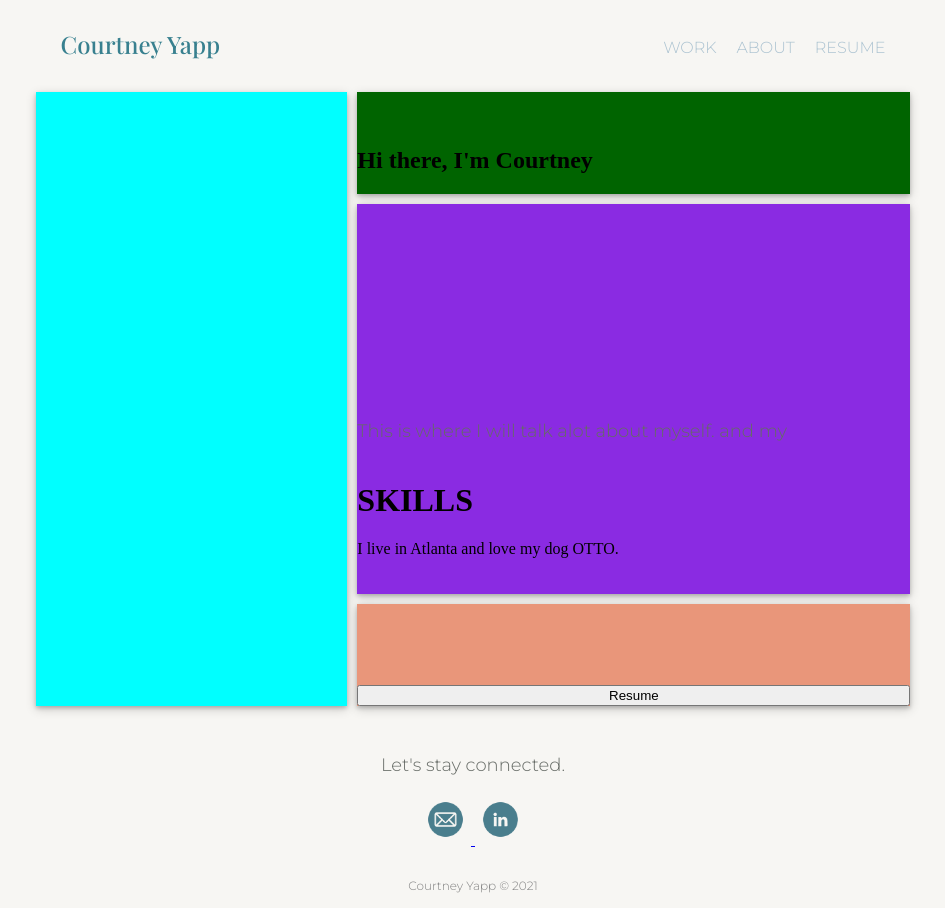
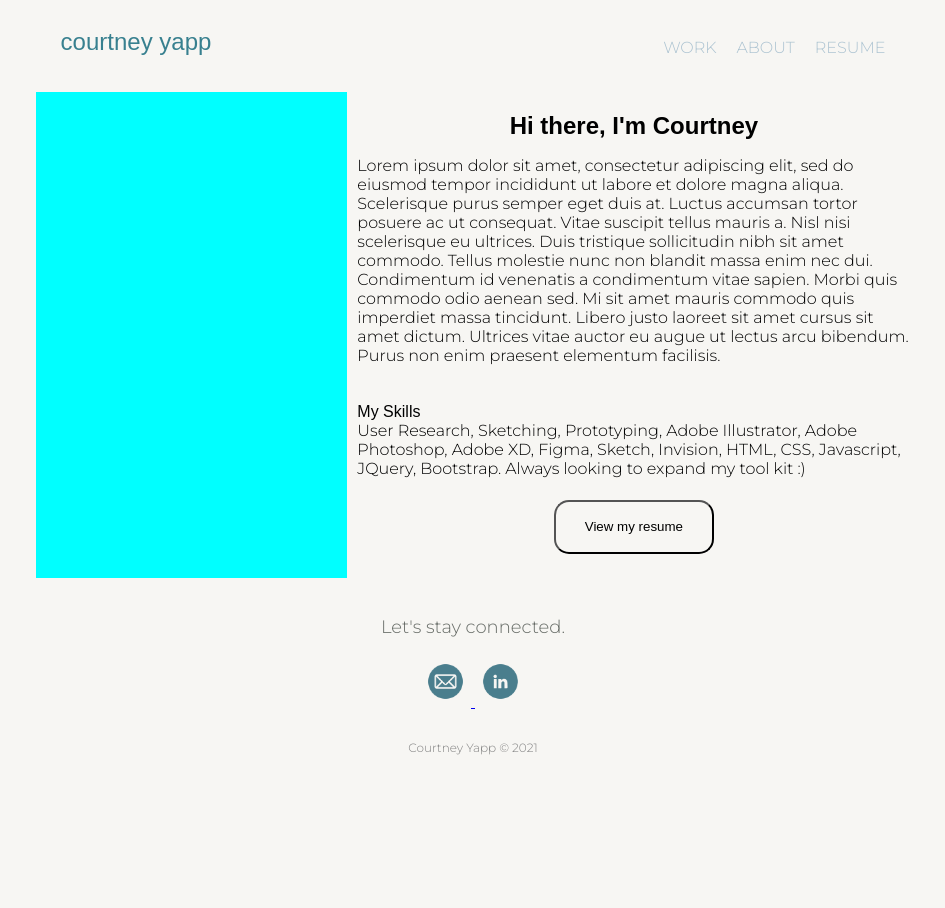
Before and after one commit to cnyapp/HW18, a plain HTML site: page about.html in a window 1280 px wide. Shown: the whole page, without its empty margins (167-1112 px from the left). After the commit the page ends 800 px from the top, so only its background shows below. Drawn offline with nearby package versions, Linux system fonts and the light colour scheme.

Commit message:
Addded placeholder content and links to about page

```diff
--- a/about.html
+++ b/about.html
@@ -14,10 +14,10 @@
 <body>
     <header>
         <nav id="headerNav">
-            <div id="cocoLogo"><a href="index.html">Courtney Yapp</a></div>
+            <div id="cocoLogo"><a href="index.html">courtney yapp</a></div>
             <a href="index.html">WORK</a>
             <a href="about.html">ABOUT</a>
-            <a href="#">RESUME</a>
+            <a href="https://docs.google.com/document/d/1w1bMnBY1IeVfTWD_lWv4uMHU-5c_P4UDFR1anILkPQM/edit?usp=sharing">RESUME</a>
         </nav>
         </header>
 
@@ -32,16 +32,23 @@
         </div>
 
         <div id="aboutMeText" class="aboutMeArea">
-             <p>This is where I will talk alot about myself. and my <h1>SKILLS</h1> I live in Atlanta and love my dog OTTO. </h1></p>
+             <div class="mainBio">
+                Lorem ipsum dolor sit amet, consectetur adipiscing elit, sed do eiusmod tempor incididunt ut labore et dolore magna aliqua. Scelerisque purus semper eget duis at. Luctus accumsan tortor posuere ac ut consequat. Vitae suscipit tellus mauris a. Nisl nisi scelerisque eu ultrices. Duis tristique sollicitudin nibh sit amet commodo. Tellus molestie nunc non blandit massa enim nec dui. Condimentum id venenatis a condimentum vitae sapien. Morbi quis commodo odio aenean sed. Mi sit amet mauris commodo quis imperdiet massa tincidunt. Libero justo laoreet sit amet cursus sit amet dictum. Ultrices vitae auctor eu augue ut lectus arcu bibendum. Purus non enim praesent elementum facilisis. <br><br><br> </div>
+            <div class="mySkills">
+                <div id="skillsTitle"> My Skills</div>
+                <div id="skillsList">
+                   User Research, Sketching, Prototyping, Adobe Illustrator, Adobe Photoshop, Adobe XD, Figma, Sketch, Invision, HTML, CSS, Javascript, JQuery, Bootstrap. Always looking to expand my tool kit :)</div>
+            </div>
+                </div>
+
+
+        <div id="Resume" class="aboutMeArea">
+             <a href="https://docs.google.com/document/d/1w1bMnBY1IeVfTWD_lWv4uMHU-5c_P4UDFR1anILkPQM/edit?usp=sharing"><button>View my resume</button></a>
         </div>
 
-        <div id="Resume" class="aboutMeArea">
-             <button>Resume</button>
-        </div>
-        <div id="test1" class="aboutMeArea"></div>
 
 
-    </div>
+
 </main>
 <footer>
     <div class="footerText">
--- a/css/style.css
+++ b/css/style.css
@@ -17,7 +17,7 @@ header{
     color: #38808F;
     font-weight:300;
     font-size:3Vh;
-    font-family: 'Playfair Display', serif;
+    font-family: 'Raleway', sans-serif;
 
 }
 #cocoLogo a:hover{
@@ -38,7 +38,7 @@ body{
     font-size: 2vw;
 }
 .aboutCoco h2{
-    font-family: 'Playfair Display', serif;
+    font-family: 'Raleway', sans-serif;
     font-size:36px;
     color:#ACC3D1;
 }
@@ -102,7 +102,7 @@ b{
     "LNFY LNFY"
     "Venture Fetch"
     "Final Final"
-    "Product Illos"
+    "NSASITE Product"
 
 }
 
@@ -150,8 +150,8 @@ b{
     position: relative;
 
 }
-#projectIllustration{
-    grid-area: Illos;
+#projectNSA{
+    grid-area: NSASITE;
     background-color: aqua;
 }
 .heading {
@@ -167,7 +167,7 @@ b{
 }
 
 .titleBox h2{
-    font-family: 'Playfair Display', serif;
+    font-family: 'Raleway', sans-serif;
     font-size:3vh;
     color:#253746;
     padding:0;
@@ -234,12 +234,12 @@ footer{
     margin: 0px 15%;
     display: grid;
     grid-template-columns: 1fr 1.75fr;
-    grid-template-rows: 7em 25em 7em;
+    grid-template-rows: 4em 20em 7em;
 }
 
 
 .aboutMeArea {
-    display:flex;
+    display:grid;
     background-position: center;
     background-size: cover;
     background-repeat: no-repeat;
@@ -247,7 +247,6 @@ footer{
     cursor: pointer;
     display: grid;
     align-content: end;
-    box-shadow: 0 2px 4px 0 rgba(0, 0, 0, 0.2), 0 3px 10px 0 rgba(0, 0, 0, 0.19);
     transition: 0.3s;
   }
 
@@ -258,21 +257,69 @@ footer{
 
   }
 #hiThere{
-      background-color: darkgreen;
+    display:flex;
+    justify-content: center;
+    align-items:start;
+    background-color: none;
     grid-column: 2 / span 1;
     grid-row: 1 / span 1;
+
+  }
+
+#hiThere h2{
+    font-family: 'Raleway', sans-serif;
+
 }
 #aboutMeText{
-      background-color: blueviolet;
+    display:flex;
     grid-column: 2 / span 1;
     grid-row: 2 / span 1;
+    flex-direction:column;
   }
 
+
+#skillsTitle{
+    font-family: 'Raleway', sans-serif;
+    font-style:bold;
+    display:grid;
+    grid-template-columns: 1fr 1fr;
+
+
+
+
+}
+.mainBio{
+    font-family: 'Montserrat',sans-serif;
+    font-size: 2vh;
+}
+
+
+.mySkills{
+    font-family: 'Montserrat',sans-serif;
+    font-size: 2vh;
+    color:black;
+}
+
+
 #Resume{
-    background-color: darksalmon;
+    display:flex;
     grid-column: 2 / span 1;
     grid-row: 3 / span 1;
+    justify-content:center;
+    align-items:center;
 }
-#test1{
-    background-color:black;
+
+#Resume button{
+    width:12em;
+    height: 4em;
+    border-color:38808F;
+    background-color:rgba(255,255,255,0);
+    transition: 0.5s;
+    font-family: 'Raleway', sans-serif;
+    border-radius: 15px;
 }
+#Resume button:hover{
+    background-color:rgba(0,0,0,0.15);
+    text-decoration:underline;
+    border-color:rgba(255,255,255,0);
+}
```
Also changed, not shown: index.html (+6 -6 lines). Lines whose indentation alone changed are shown as unchanged.
